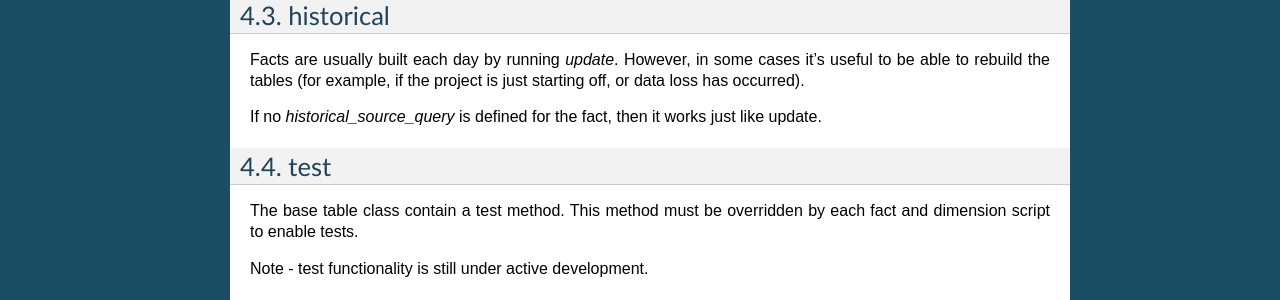
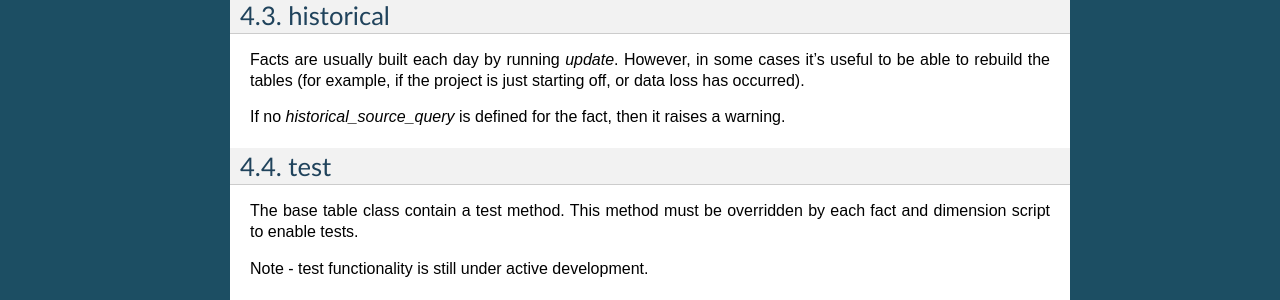
Before and after one commit to onefinestay/pylytics, a Sphinx documentation site: the page built from docs/getting-started/running-scripts.rst, in a window 1280 px wide. Shown: the part 542-842 px from the top of the page. Built offline with Sphinx 7.4.7, drawn with Linux system fonts in a browser that asks for light colours.

Commit message:
changed docs about missing historical query

```diff
--- a/docs/getting-started/running-scripts.rst
+++ b/docs/getting-started/running-scripts.rst
@@ -27,7 +27,7 @@ historical
 **********
 Facts are usually built each day by running *update*. However, in some cases it's useful to be able to rebuild the tables (for example, if the project is just starting off, or data loss has occurred).
 
-If no `historical_source_query` is defined for the fact, then it works just like update.
+If no `historical_source_query` is defined for the fact, then it raises a warning.
 
 
 test
```
